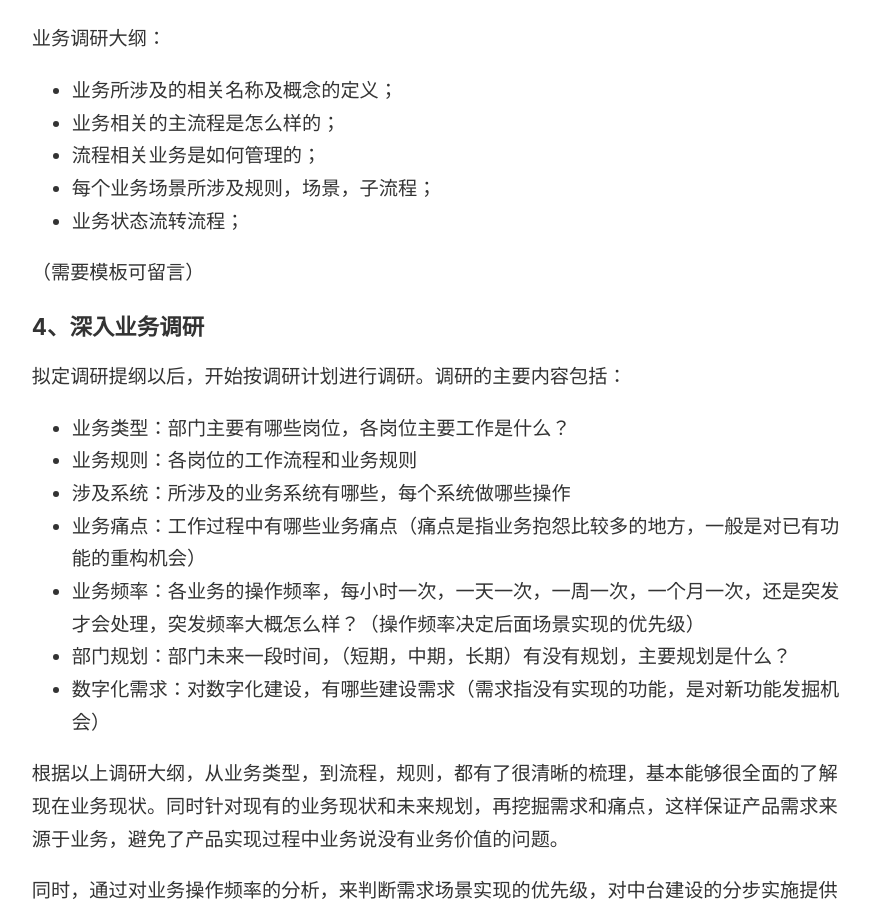
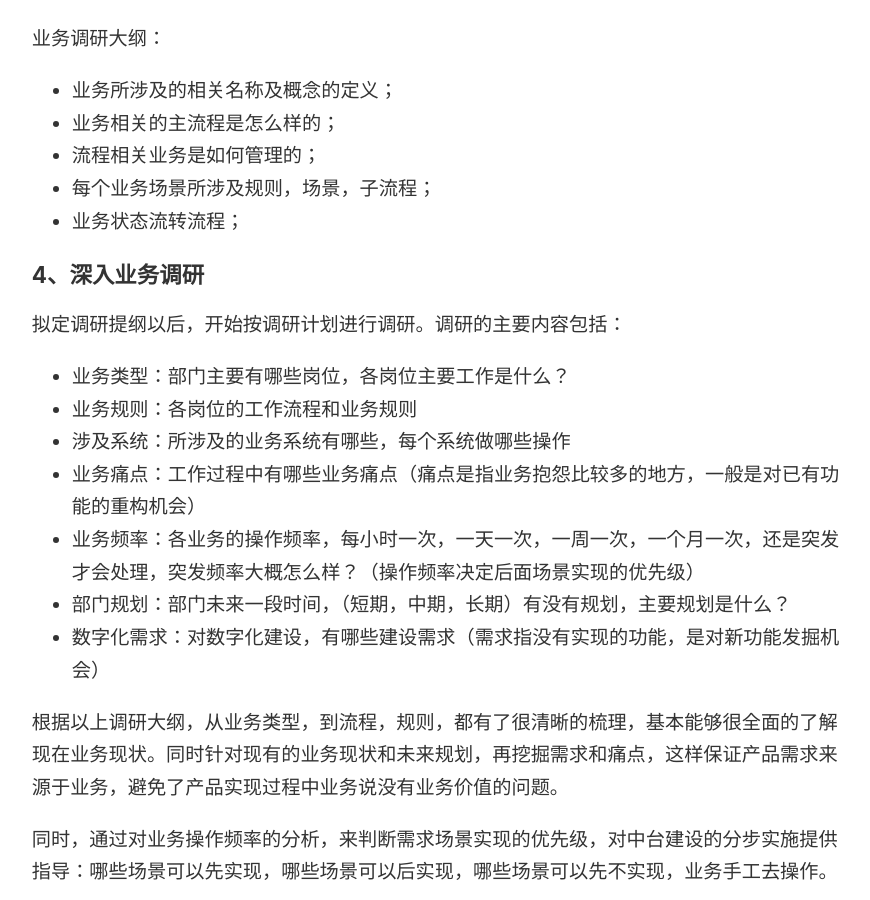
Before and after one commit to ChristineCharlotte/Brain, a Jekyll site: the page built from _notes/产品/B端产品业务调研及避坑指南.md, in a window 1280 px wide and 900 px high, scrolled down 3431 px. Shown: the whole window, without its empty margins (45-915 px from the left). Built offline with Jekyll 4.4.1, drawn with Linux system fonts in a browser that asks for light colours.

Commit message:
Update B端产品业务调研及避坑指南.md

```diff
--- a/_notes/产品/B端产品业务调研及避坑指南.md
+++ b/_notes/产品/B端产品业务调研及避坑指南.md
@@ -72,8 +72,6 @@
 - 每个业务场景所涉及规则，场景，子流程；
 - 业务状态流转流程；
 
-（需要模板可留言）
-
 ### 4、深入业务调研
 
 拟定调研提纲以后，开始按调研计划进行调研。调研的主要内容包括：
```
